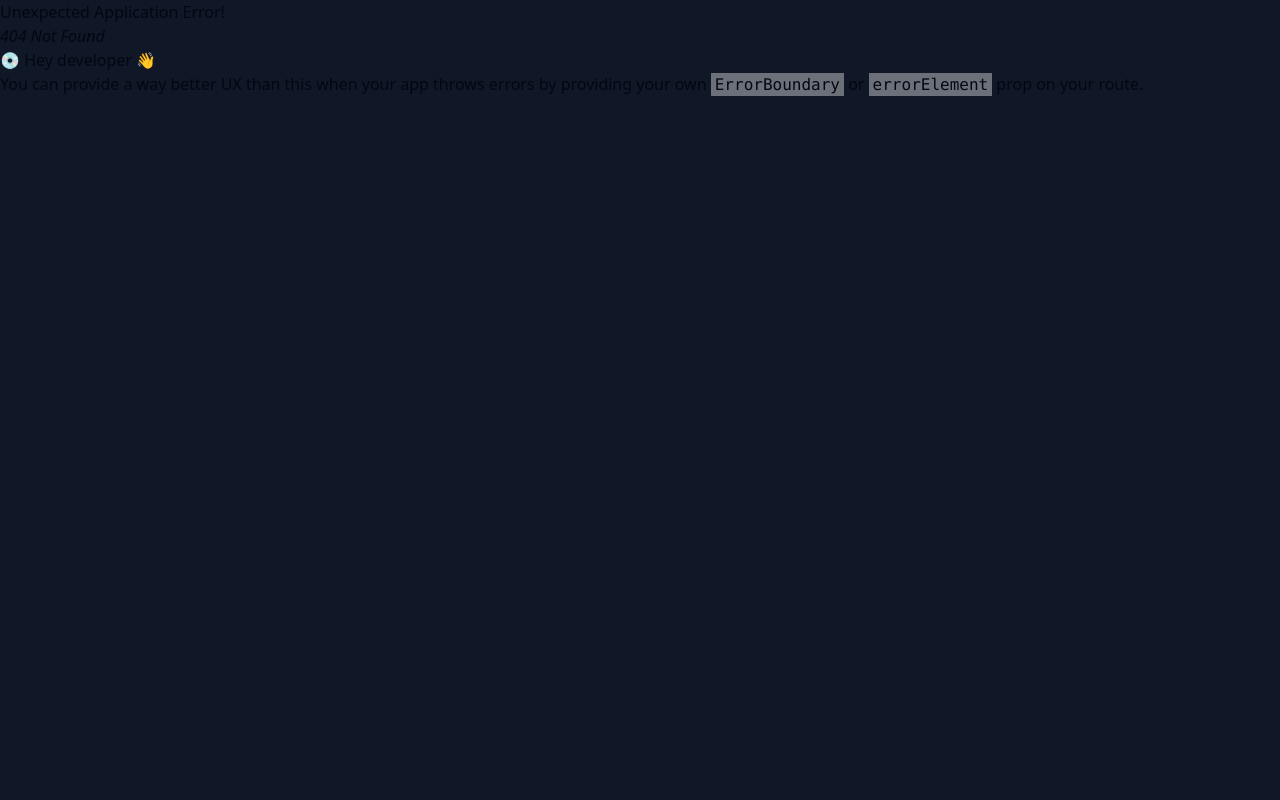
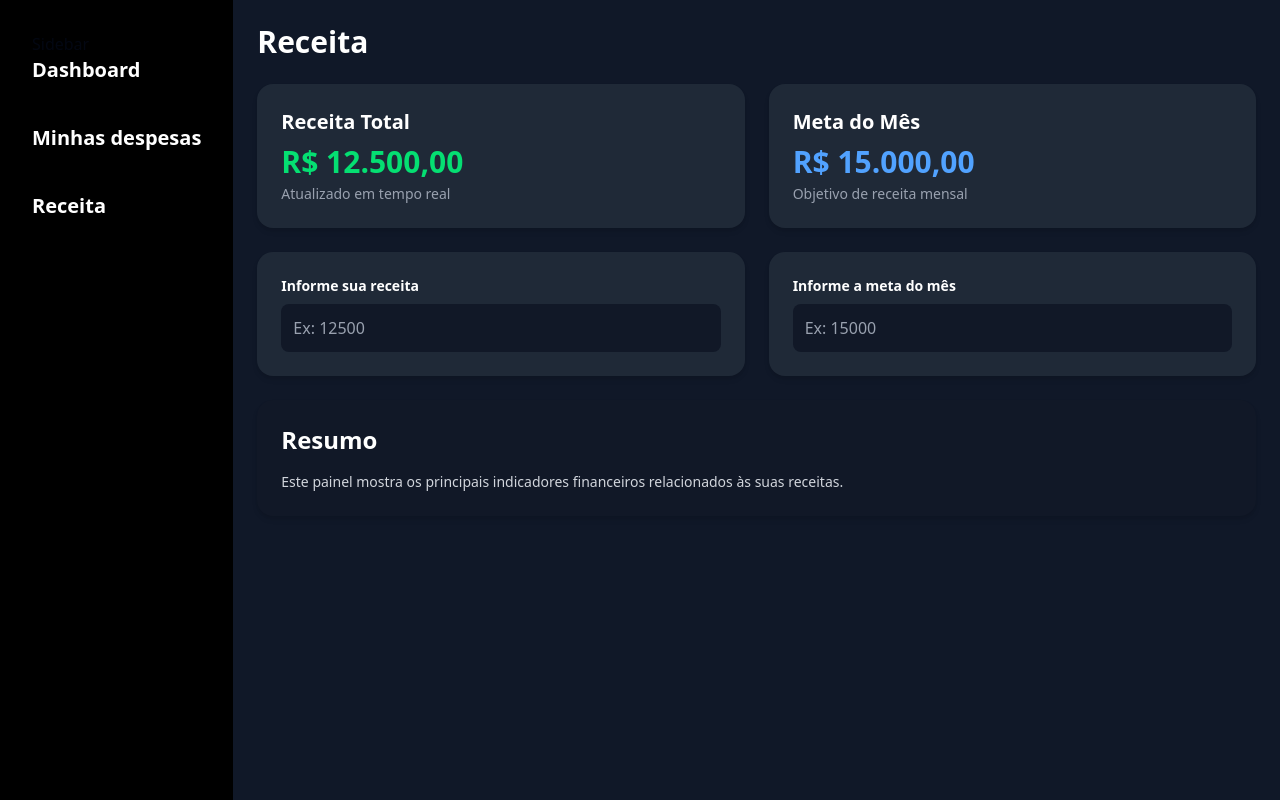
Before and after one commit to codiacademy/ChallengeVII-manha-rio-branco, a React (Vite) app: page /receita in a window 1280 px wide. Before the commit this address had no page. Built offline with nearby package versions, Linux system fonts and the light colour scheme.

Commit message:
Feita paginas de receita e despesa (front somente)

```diff
--- a/src/components/sidebar.tsx
+++ b/src/components/sidebar.tsx
@@ -17,6 +17,11 @@ export function Sidebar() {
               Minhas despesas
             </Link>
           </li>
+          <li>
+            <Link to={'/receita'} className='text-white text-xl font-bold'>
+              Receita
+            </Link>
+          </li>
         </ul>
       </nav>
     </div>
--- a/src/pages/_layouts/app-layout.tsx
+++ b/src/pages/_layouts/app-layout.tsx
@@ -1,7 +1,7 @@
 import { Sidebar } from '@/components/sidebar'
 import { Outlet } from 'react-router-dom'
 
-export function AppLayout() {
+export default function AppLayout() {
   return (
     <div className='min-h-screen flex'>
       <aside className='bg-black p-8'>
--- /dev/null
+++ b/src/pages/app/despesas/components/InputCard.tsx
@@ -0,0 +1,18 @@
+interface InputCardProps {
+  label: string
+  placeholder: string
+  ringColor: string
+}
+
+export function InputCard({ label, placeholder, ringColor }: InputCardProps) {
+  return (
+    <div className="bg-[#1f2937] p-6 rounded-2xl shadow-md">
+      <label className="text-white block mb-2 text-sm font-semibold">{label}</label>
+      <input
+        type="number"
+        placeholder={placeholder}
+        className={`w-full p-3 rounded-md bg-[#111827] text-white placeholder-gray-400 focus:outline-none focus:ring-2 ${ringColor}`}
+      />
+    </div>
+  )
+}
--- a/src/pages/app/despesas/page.tsx
+++ b/src/pages/app/despesas/page.tsx
@@ -1,7 +1,45 @@
-export function Depesas() {
+import { InfoCard } from '../receita/components/InfoCard'
+import { InputCard } from './components/InputCard'
+
+export default function Depesas() {
   return (
-    <div>
-      <h1 className='text-4xl font-bold text-white'>Página de despesas</h1>
+    <div className="p-6 space-y-6">
+      <h1 className="text-3xl font-bold text-white">Despesas</h1>
+
+      <div className="grid grid-cols-1 md:grid-cols-2 gap-6">
+        <InfoCard
+          title="Total de Despesas"
+          value="R$ 8.400,00"
+          subtitle="Gastos acumulados este mês"
+          color="text-red-400"
+        />
+        <InfoCard
+          title="Limite Mensal"
+          value="R$ 10.000,00"
+          subtitle="Orçamento planejado para o mês"
+          color="text-yellow-400"
+        />
+      </div>
+
+      <div className="grid grid-cols-1 md:grid-cols-2 gap-6">
+        <InputCard
+          label="Informe o valor gasto"
+          placeholder="Ex: 8400"
+          ringColor="focus:ring-red-500"
+        />
+        <InputCard
+          label="Informe o limite do mês"
+          placeholder="Ex: 10000"
+          ringColor="focus:ring-yellow-500"
+        />
+      </div>
+
+      <div className="bg-[#111827] p-6 rounded-2xl shadow-md mt-6">
+        <h2 className="text-2xl font-semibold text-white mb-4">Resumo</h2>
+        <p className="text-gray-300 text-sm">
+          Aqui você pode acompanhar o total de gastos e ajustar seu limite de despesas mensais.
+        </p>
+      </div>
     </div>
   )
 }
--- /dev/null
+++ b/src/pages/app/receita/components/InfoCard.tsx
@@ -0,0 +1,16 @@
+interface InfoCardProps {
+  title: string
+  value: string
+  subtitle: string
+  color?: string
+}
+
+export function InfoCard({ title, value, subtitle, color = "text-white" }: InfoCardProps) {
+  return (
+    <div className="bg-[#1f2937] p-6 rounded-2xl shadow-md hover:scale-[1.02] transition-all">
+      <h2 className="text-xl font-semibold text-white">{title}</h2>
+      <p className={`text-3xl font-bold mt-2 ${color}`}>{value}</p>
+      <p className="text-sm text-gray-400 mt-1">{subtitle}</p>
+    </div>
+  )
+}
--- /dev/null
+++ b/src/pages/app/receita/page.tsx
@@ -0,0 +1,55 @@
+import { InfoCard } from './components/InfoCard'
+
+export default function Receita() {
+  return (
+    <div className="p-6 space-y-6">
+      <h1 className="text-3xl font-bold text-white">Receita</h1>
+
+      {/* Cards de indicadores */}
+      <div className="grid grid-cols-1 md:grid-cols-2 gap-6">
+        <InfoCard
+          title="Receita Total"
+          value="R$ 12.500,00"
+          subtitle="Atualizado em tempo real"
+          color="text-green-400"
+        />
+
+        <InfoCard
+          title="Meta do Mês"
+          value="R$ 15.000,00"
+          subtitle="Objetivo de receita mensal"
+          color="text-blue-400"
+        />
+      </div>
+
+      {/* Campos de entrada */}
+      <div className="grid grid-cols-1 md:grid-cols-2 gap-6">
+        <div className="bg-[#1f2937] p-6 rounded-2xl shadow-md">
+          <label className="text-white block mb-2 text-sm font-semibold">Informe sua receita</label>
+          <input
+            type="number"
+            placeholder="Ex: 12500"
+            className="w-full p-3 rounded-md bg-[#111827] text-white placeholder-gray-400 focus:outline-none focus:ring-2 focus:ring-green-500"
+          />
+        </div>
+
+        <div className="bg-[#1f2937] p-6 rounded-2xl shadow-md">
+          <label className="text-white block mb-2 text-sm font-semibold">Informe a meta do mês</label>
+          <input
+            type="number"
+            placeholder="Ex: 15000"
+            className="w-full p-3 rounded-md bg-[#111827] text-white placeholder-gray-400 focus:outline-none focus:ring-2 focus:ring-blue-500"
+          />
+        </div>
+      </div>
+
+      {/* Resumo */}
+      <div className="bg-[#111827] p-6 rounded-2xl shadow-md mt-6">
+        <h2 className="text-2xl font-semibold text-white mb-4">Resumo</h2>
+        <p className="text-gray-300 text-sm">
+          Este painel mostra os principais indicadores financeiros relacionados às suas receitas.
+        </p>
+      </div>
+    </div>
+  )
+}
```
Also changed, not shown: src/pages/app/dashboard/page.tsx (+1 -6 lines), src/routes.tsx (+9 -3 lines).
